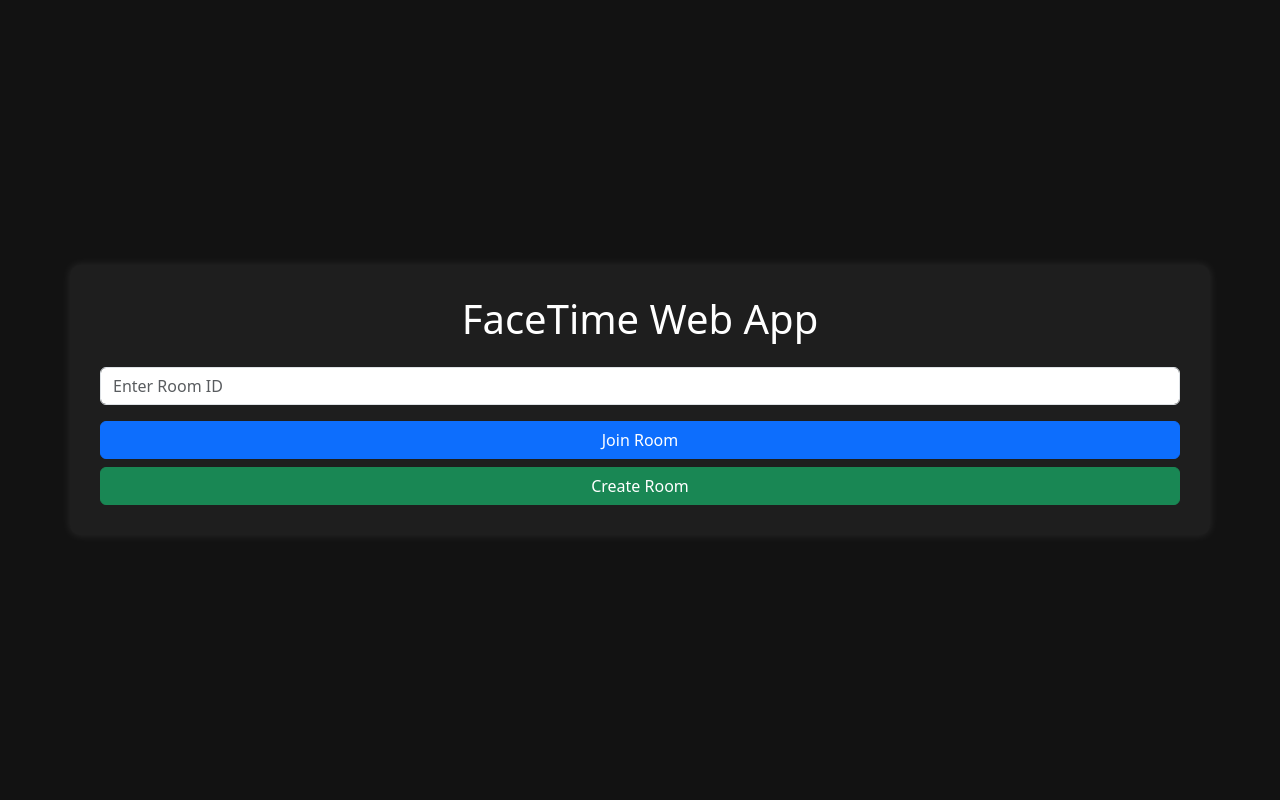
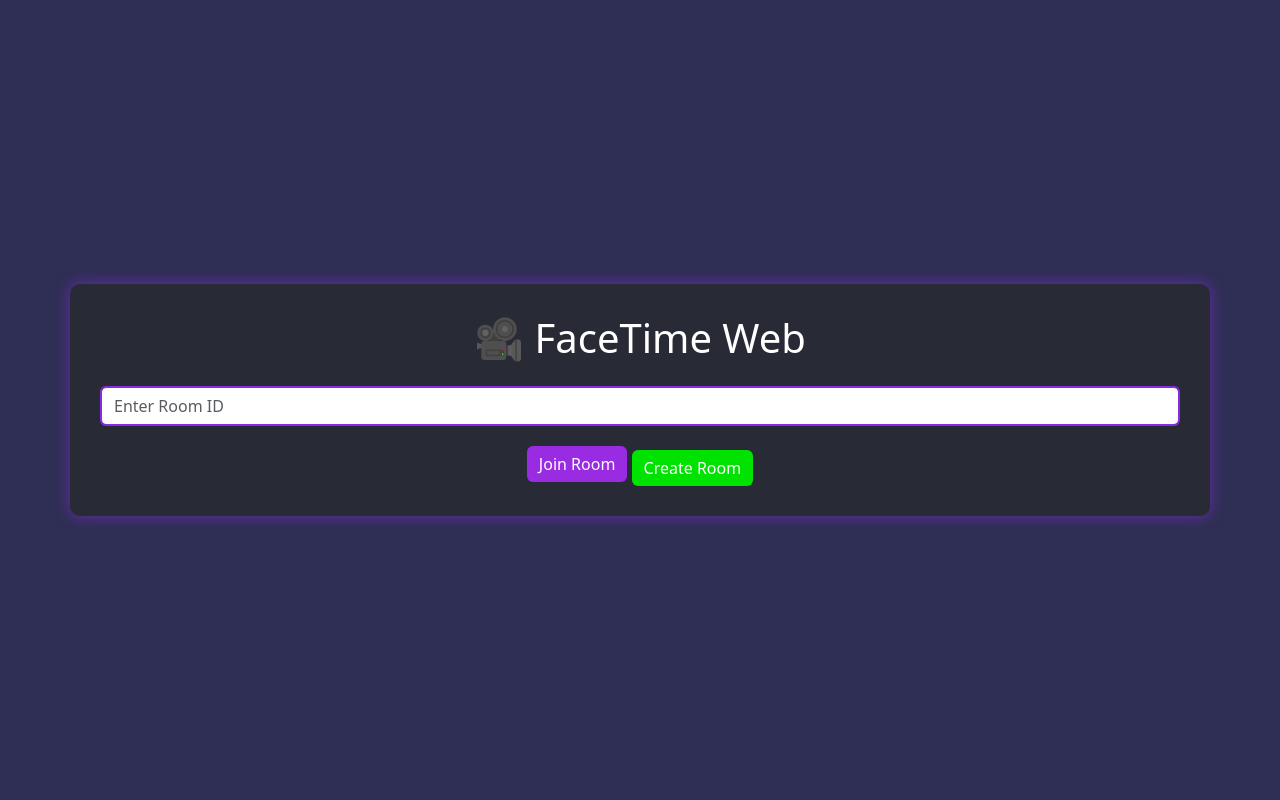
Before and after one commit to xjohnnygx/FaceTime-app, a FastAPI app: page / in a window 1280 px wide. Run offline with FastAPI, Linux system fonts and the light colour scheme.

Commit message:
styles and images updated

```diff
--- a/static/css/index.css
+++ b/static/css/index.css
@@ -1,22 +1,37 @@
 body {
-    background-color: #121212;
-    color: #ffffff;
+    background-color: #2f2f55;
+    color: white;
 }
 .container {
-    background: #1e1e1e;
+    background: #282a36;
     padding: 30px;
     border-radius: 10px;
-    box-shadow: 0px 0px 10px rgba(255, 255, 255, 0.1);
+    box-shadow: 0 0 15px rgba(138, 43, 226, 0.6);
 }
 input {
-    background: #333;
-    border: none;
-    color: #fff;
+    border: 2px solid #8a2be2 !important;
+    padding: 10px;
+    border-radius: 5px;
+    transition: all 0.3s ease-in-out;
 }
 input:focus {
-    background: #444;
-    color: #fff;
+    outline: none;
+    box-shadow: 0 0 10px #8a2be2;
+    border-color: #c084fc;
 }
-.btn {
-    width: 100%;
+.btn-primary {
+    background: #992be2;
+    border: none;
 }
+.btn-primary:hover {
+    background: #ae00ff;
+    box-shadow: 0 0 15px rgb(204, 0, 255);
+}
+.btn-success {
+    background: #00e200;
+    border: none;
+}
+.btn-success:hover {
+    background: #00ff00;
+    box-shadow: 0 0 15px rgba(0, 255, 0, 0.8);
+}
--- a/templates/index.html
+++ b/templates/index.html
@@ -1,3 +1,4 @@
+<!-- index.html -->
 <!DOCTYPE html>
 <html lang="en">
 <head>
@@ -8,10 +9,10 @@
 </head>
 <body class="d-flex align-items-center justify-content-center vh-100">
     <div class="container text-center">
-        <h1 class="mb-4">FaceTime Web App</h1>
+        <h1 class="mb-4">🎥 FaceTime Web</h1>
         <input type="text" id="roomInput" class="form-control mb-3" placeholder="Enter Room ID">
-        <button id="joinButton" class="btn btn-primary">Join Room</button>
-        <button id="createButton" class="btn btn-success mt-2">Create Room</button>
+        <button id="joinButton" class="btn btn-primary btn-custom">Join Room</button>
+        <button id="createButton" class="btn btn-success btn-custom mt-2">Create Room</button>
     </div>
     <script>
         // Dynamically generate the style source URL
```
Also changed, not shown: static/css/room.css (+41 -13 lines), templates/room.html (+15 -18 lines), static/jpg/index.jpg, static/jpg/room.jpg.
